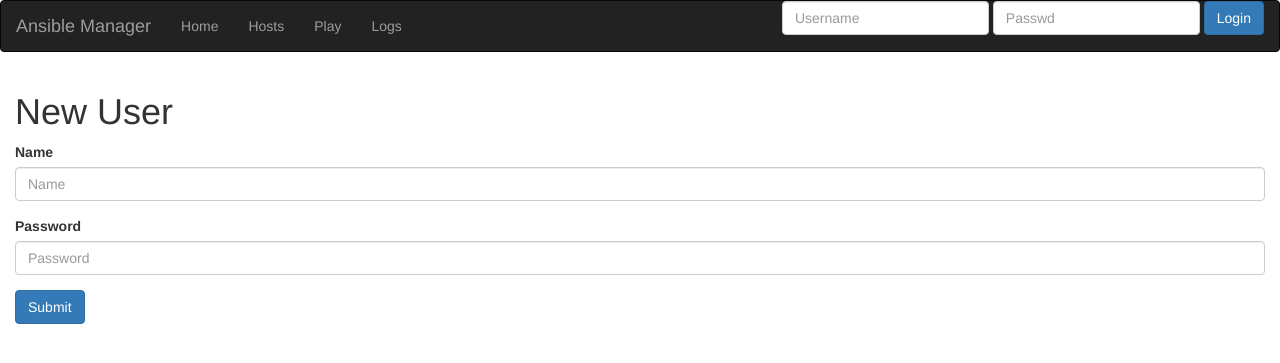
After one commit to elwlwlwk/ansible-web, a Flask app: page / in a window 1280 px wide. The commit adds this page. Shown: the top 363 px of the page. Run offline with Flask 2, Linux system fonts and the light colour scheme; some libraries are stand-ins or nearby versions.

Commit message:
added missing files

```diff
--- a/main.py
+++ b/main.py
@@ -184,6 +184,8 @@ def logs():
 	import os
 
 	logs=[]
+	if 'logs' not in os.listdir():
+		os.system('mkdir logs')
 	for playbook in os.listdir('logs'):
 		log= os.listdir('logs/%s' % playbook)
 		logs+=log
--- /dev/null
+++ b/templates/add_user.html
@@ -0,0 +1,17 @@
+{% extends "layout.html" %}
+{% block body %}
+	<div class="col-md-12">
+		<h1>New User</h1>
+		<form method="post" action="{{ url_for('index') }}">
+			<div class="form-group">
+				<label>Name</label>
+				<input type="text" name="user_name" class="form-control" placeholder="Name" />
+			</div>
+			<div class="form-group">
+				<label>Password</label>
+				<input type="password" name="passwd" class="form-control" placeholder="Password" />
+			</div>
+			<button type="submit" class="btn btn-primary">Submit</button>
+		</form>
+	</div>
+{% endblock %}
--- a/templates/layout.html
+++ b/templates/layout.html
@@ -4,7 +4,7 @@
 		<link rel="stylesheet" type="text/css" href="{{ url_for('static', filename='bootstrap/css/bootstrap.css') }}" />
 		<script type="text/javascript" src="{{ url_for('static', filename='jquery.js') }}"></script>
 		<script type="text/javascript" src="{{ url_for('static', filename='bootstrap/js/bootstrap.js') }}"></script>
-		<title>Gooroom Manager</title>
+		<title>Ansible Manager</title>
 	</head>
 
 	<body>
@@ -56,7 +56,7 @@
 				</div>
 			</nav>
 		</div>
-	{% if not session.logged_in %}
+	{% if (not session.logged_in) and (not new_user) %}
 		<h1>Login Plz</h1>
 	{% else %}
 		{% block body %}{% endblock %}
--- a/user.py
+++ b/user.py
@@ -1,5 +1,11 @@
 import hashlib
 valid_hashed_passwd=""
+
+def new_user(user_name, passwd):
+	with open('passwd', 'w') as f:
+		f.write(hashlib.sha224(hashlib.sha224(passwd.encode()).hexdigest().encode()).hexdigest())
+	with open('user', 'w') as f:
+		f.write(user_name)
 
 def login_validator(username, passwd):
 	with open('passwd', 'r') as f:
```
